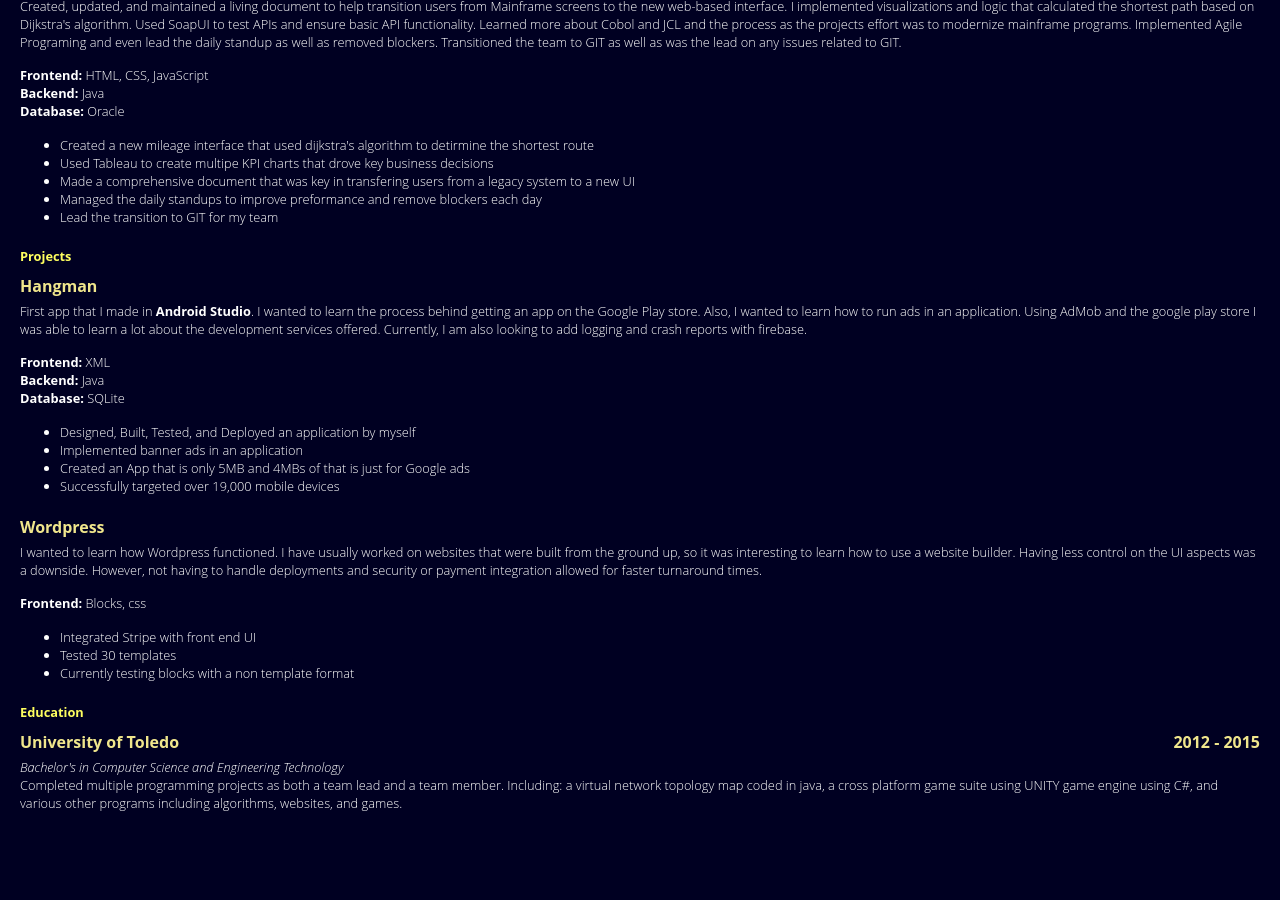
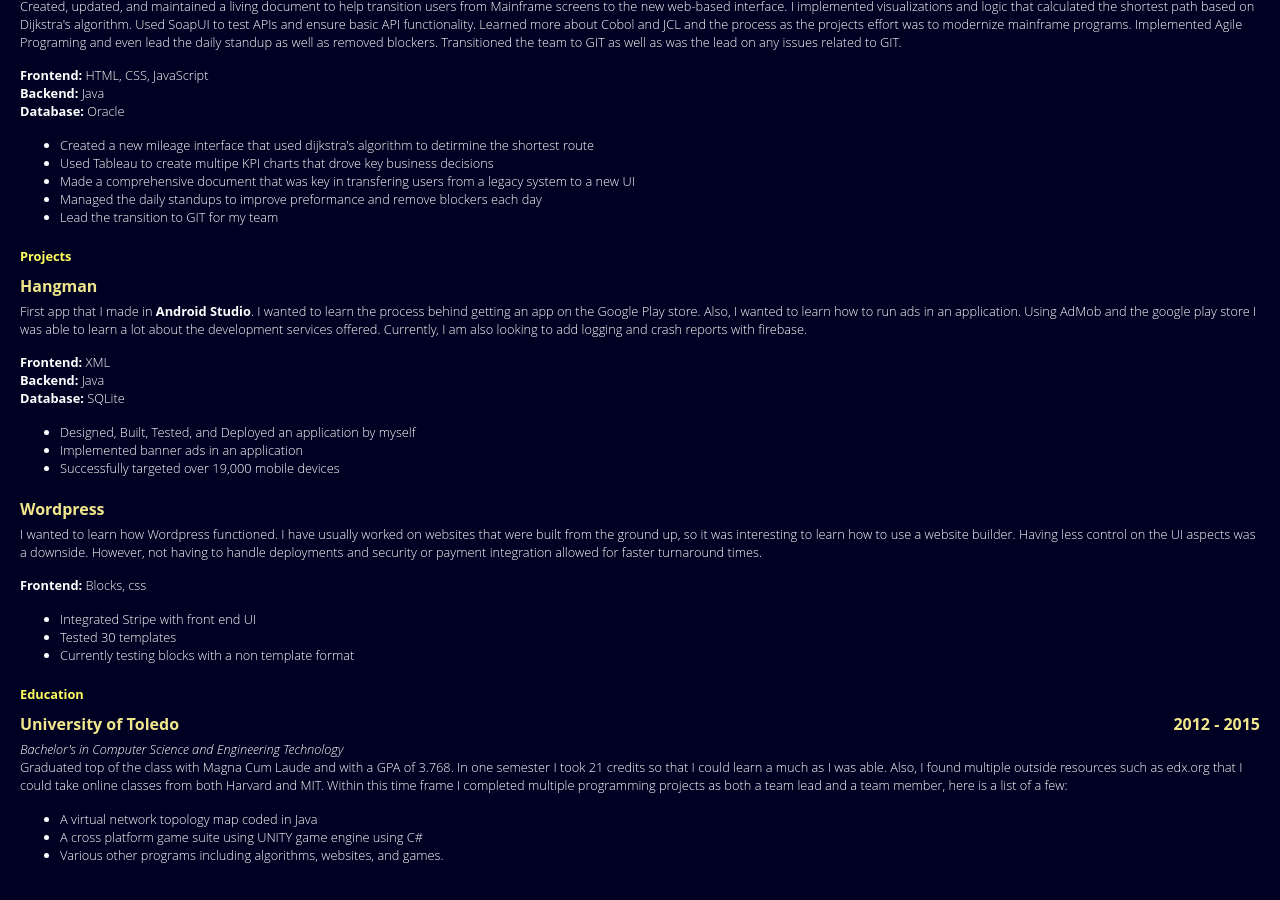
Before and after one commit to matt-chap/matt-chap.github.io, a Jekyll site: the page built from about.html, in a window 1280 px wide and 900 px high, scrolled down 994 px. Built offline with Jekyll 4.4.1, drawn with Linux system fonts in a browser that asks for light colours; before the commit the page ends 1826 px from its top, so only the background shows below that.

Commit message:
About better education section

```diff
--- a/about.html
+++ b/about.html
@@ -203,7 +203,6 @@ title: About
         <ul style="width: auto; text-align: left;">
             <li>Designed, Built, Tested, and Deployed an application by myself</li>
             <li>Implemented banner ads in an application</li>
-            <li>Created an App that is only 5MB and 4MBs of that is just for Google ads</li>
             <li>Successfully targeted over 19,000 mobile devices</li>
         </ul>
 
@@ -231,8 +230,16 @@ title: About
             <h4 class="about-sub-header float-right">2012 - 2015</h4>
         </div>
         <i class="about-paragraph" style="color: white;">Bachelor's in Computer Science and Engineering Technology</i>
-        <p class="about-paragraph">Completed multiple programming projects as both a team lead and a team member.
-            Including: a virtual network topology map coded in java, a cross platform game suite using UNITY game engine using C#, and various other programs including algorithms, websites, and games.
+        <p class="about-paragraph">
+            Graduated top of the class with Magna Cum Laude and with a GPA of 3.768.
+            In one semester I took 21 credits so that I could learn a much as I was able.
+            Also, I found multiple outside resources such as edx.org that I could take online classes from both Harvard and MIT.
+            Within this time frame I completed multiple programming projects as both a team lead and a team member, here is a list of a few:
         </p>
+        <ul style="width: auto; text-align: left;">
+            <li>A virtual network topology map coded in Java</li>
+            <li>A cross platform game suite using UNITY game engine using C#</li>
+            <li>Various other programs including algorithms, websites, and games.</li>
+        </ul>
     </div>
 </div>
```
